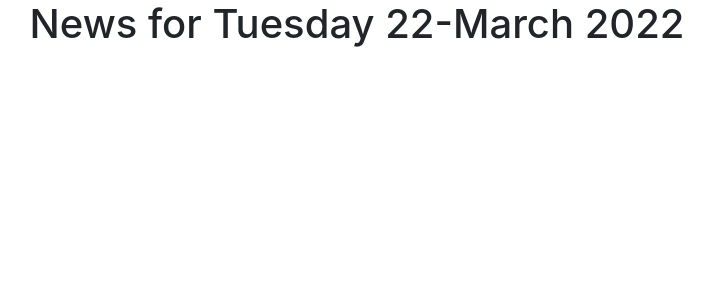
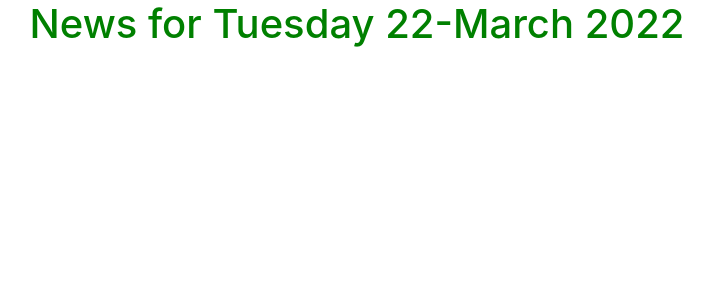
Before and after one commit to John-Kimani/moringa-tribune, a Django app: page /today/ in a window 1280 px wide. Shown: the part 56-356 px from the top of the page, without its empty margins (283-996 px from the left). Run offline with Django 4.2, Linux system fonts and the light colour scheme; some libraries are stand-ins or nearby versions.

Commit message:
Dev: Creates static files

```diff
--- a/news/templates/all-news/base.html
+++ b/news/templates/all-news/base.html
@@ -14,6 +14,7 @@
     <!-- styles -->
     {% block styles %}
     <link rel="stylesheet" href="https://cdn.jsdelivr.net/npm/bootstrap@4.0.0/dist/css/bootstrap.min.css" integrity="sha384-Gn5384xqQ1aoWXA+058RXPxPg6fy4IWvTNh0E263XmFcJlSAwiGgFAW/dAiS6JXm" crossorigin="anonymous">
+    <link rel="stylesheet" href="{% static 'css/basenews.css' %}">
     {% endblock %}
 </head>
 <body>
--- /dev/null
+++ b/static/css/basenews.css
@@ -0,0 +1,3 @@
+h1{
+    color: green;
+}
--- a/tribune/settings.py
+++ b/tribune/settings.py
@@ -117,7 +117,11 @@
 # Static files (CSS, JavaScript, Images)
 # https://docs.djangoproject.com/en/4.0/howto/static-files/
 
+import os
 STATIC_URL = 'static/'
+STATICFILES_DIRS = [
+    os.path.join(BASE_DIR, "static"),
+]
 
 # Default primary key field type
 # https://docs.djangoproject.com/en/4.0/ref/settings/#default-auto-field
```
